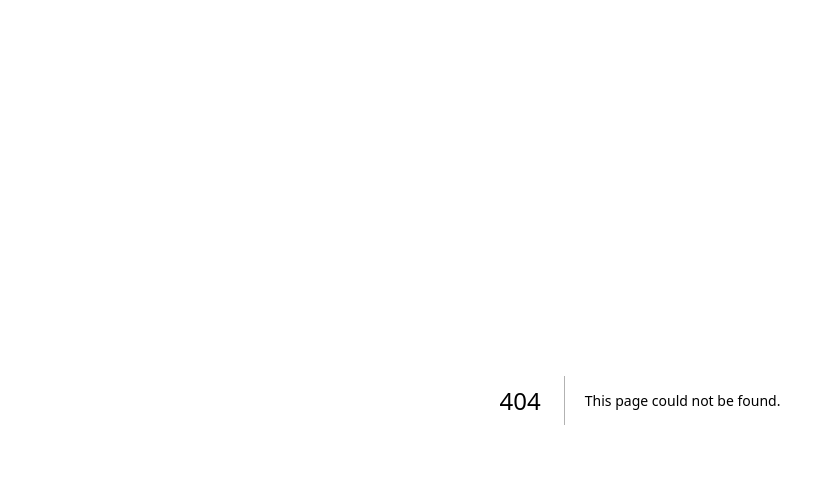
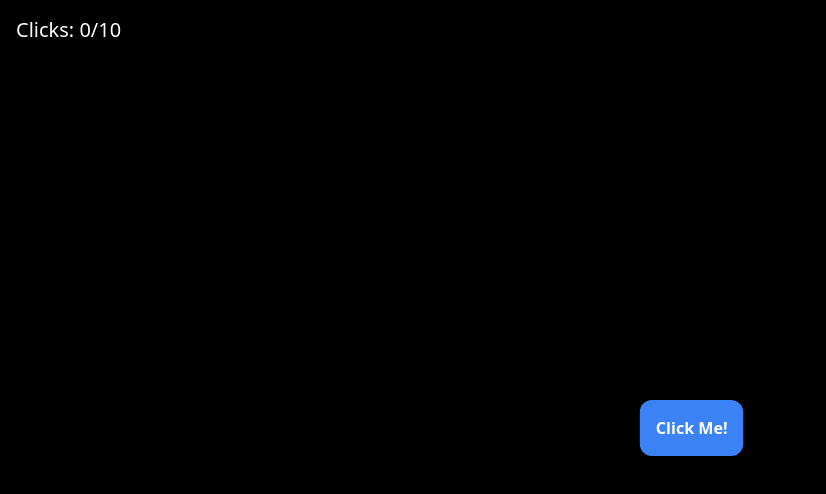
Before and after one commit to frederickemerson/hnr2025-backup, a Next.js app: page /level/1 in a window 1280 px wide. Before the commit this address had no page. Shown: the top 494 px of the page, without its empty margins (0-826 px from the left). Built offline with nearby package versions, Linux system fonts and the light colour scheme.

Commit message:
boop beep

```diff
--- a/src/app/components/LevelOne.tsx
+++ b/src/app/components/LevelOne.tsx
@@ -1,21 +1,14 @@
-"use client";
+// components/EnhancedLevelOne.tsx
+'use client';
 
-import React, { useState, MouseEvent } from "react";
+import React, { useState } from 'react';
+import { motion } from 'framer-motion';
 
-type Position = {
-  top: string | number;
-  left: string | number;
-};
+const EnhancedLevelOne = () => {
+  const [position, setPosition] = useState({ top: '50%', left: '50%' });
+  const [clickCount, setClickCount] = useState(0);
+  const MAX_CLICKS = 10;
 
-const LevelOne: React.FC = () => {
-  const [position, setPosition] = useState<Position>({
-    top: "50%",
-    left: "50%",
-  });
-
-  const [isClicked, setIsClicked] = useState(false); // State for button color
-
-  // Function to call the PUT API to update the score
   const updateScore = async () => {
     try {
       const response = await fetch("/api/score", {
@@ -28,40 +21,34 @@ const LevelOne: React.FC = () => {
 
       if (!response.ok) {
         console.error("Failed to update score");
-        return;
       }
     } catch (error) {
       console.error("Error updating score:", error);
     }
   };
 
-  const handleClick = async (e: MouseEvent<HTMLDivElement>) => {
+  const handleClick = async (e) => {
     moveButton(e);
-    setIsClicked(true); // Change button color
-
-    setTimeout(() => {
-      setIsClicked(false);
-    }, 300);
+    setClickCount(prev => prev + 1);
     await updateScore();
   };
 
-  const moveButton = (e: MouseEvent<HTMLDivElement>) => {
-    if (typeof window === "undefined") return;
-
+  const moveButton = (e) => {
     const button = e.currentTarget;
     const boundingBox = button.getBoundingClientRect();
 
-    const offsetX = Math.random() * 200 - 100; // Random offset for X
-    const offsetY = Math.random() * 200 - 100; // Random offset for Y
+    // Make the movement more erratic based on click count
+    const range = 100 + (clickCount * 20);
+    const offsetX = (Math.random() - 0.5) * range * 2;
+    const offsetY = (Math.random() - 0.5) * range * 2;
 
-    // Calculate new position ensuring it stays within the viewport
     const newLeft = Math.min(
       window.innerWidth - boundingBox.width,
-      Math.max(0, boundingBox.left + offsetX),
+      Math.max(0, boundingBox.left + offsetX)
     );
     const newTop = Math.min(
       window.innerHeight - boundingBox.height,
-      Math.max(0, boundingBox.top + offsetY),
+      Math.max(0, boundingBox.top + offsetY)
     );
 
     setPosition({
@@ -72,22 +59,30 @@ const LevelOne: React.FC = () => {
 
   return (
     <div className="relative h-screen w-screen overflow-hidden bg-black">
+      {/* Score Display */}
+      <div className="absolute top-4 left-4 text-white text-xl">
+        Clicks: {clickCount}/{MAX_CLICKS}
+      </div>
+
       {/* Bouncing Button */}
-      <div
-        className={`absolute animate-bounce cursor-pointer select-none rounded-xl p-2 font-bold text-black shadow-md transition-all focus:outline-none focus:ring-2 ${
-          isClicked ? "bg-green-500" : "bg-blue-500 hover:bg-blue-600"
-        }`}
+      <motion.div
+        className="absolute cursor-pointer select-none rounded-xl bg-blue-500 p-4 font-bold text-white shadow-lg"
         style={{
           top: position.top,
           left: position.left,
         }}
+        animate={{
+          scale: [1, 1.1, 1],
+          transition: { duration: 0.5, repeat: Infinity }
+        }}
         onMouseEnter={(e) => moveButton(e)}
-        onClick={(e) => handleClick(e)}
+        onClick={handleClick}
+        whileTap={{ scale: 0.9 }}
       >
-        Submit
-      </div>
+        Click Me!
+      </motion.div>
     </div>
   );
 };
 
-export default LevelOne;
+export default EnhancedLevelOne;
--- /dev/null
+++ b/src/app/components/LevelTransistion.tsx
@@ -0,0 +1,23 @@
+// components/LevelTransition.tsx
+import { motion } from 'framer-motion';
+
+interface LevelTransitionProps {
+  level: number;
+}
+
+const LevelTransition: React.FC<LevelTransitionProps> = ({ level }) => {
+  return (
+    <div className="fixed inset-0 z-50 flex items-center justify-center bg-black">
+      <motion.div
+        initial={{ opacity: 0, y: 20 }}
+        animate={{ opacity: 1, y: 0 }}
+        transition={{ duration: 1 }}
+        className="text-center"
+      >
+        <h1 className="text-6xl font-bold text-white">Day {level}</h1>
+      </motion.div>
+    </div>
+  );
+};
+
+export default LevelTransition;
--- /dev/null
+++ b/src/app/components/PageTransition.tsx
@@ -0,0 +1,28 @@
+'use client';
+
+import { motion } from 'framer-motion';
+import type { ReactNode } from 'react';
+
+interface PageTransitionProps {
+  children: ReactNode;
+}
+
+const PageTransition = ({ children }: PageTransitionProps) => {
+  return (
+    <motion.div
+      initial={{ opacity: 0, y: 20 }}
+      animate={{ opacity: 1, y: 0 }}
+      exit={{ opacity: 0, y: -20 }}
+      transition={{
+        type: "spring",
+        stiffness: 260,
+        damping: 20,
+      }}
+      className="min-h-screen w-full"
+    >
+      {children}
+    </motion.div>
+  );
+};
+
+export default PageTransition;
--- a/src/app/layout.tsx
+++ b/src/app/layout.tsx
@@ -1,5 +1,4 @@
 import "~/styles/globals.css";
-
 import { GeistSans } from "geist/font/sans";
 import { type Metadata } from "next";
 
--- /dev/null
+++ b/src/app/level/[id]/page.tsx
@@ -0,0 +1,38 @@
+'use client'
+
+import { useParams } from 'next/navigation';
+import LevelOne from '~/app/components/LevelOne';
+import LevelTwo from '~/app/components/LevelTwo';
+import LevelThree from '~/app/components/LevelThree';
+import LevelFour from '~/app/components/LevelFour';
+import PageTransition from '~/app/components/PageTransition';
+
+const LevelPage = () => {
+  const params = useParams();
+  const levelId = params.id;
+
+  const getLevelComponent = () => {
+    switch (levelId) {
+      case '1':
+        return <LevelOne />;
+      case '2':
+        return <LevelTwo />;
+      case '3':
+        return <LevelThree />;
+      case '4':
+        return <LevelFour />;
+      default:
+        return <div>Level not found</div>;
+    }
+  };
+
+  return (
+    <PageTransition>
+      <div className="min-h-screen bg-gradient-to-b bg-black">
+        {getLevelComponent()}
+      </div>
+    </PageTransition>
+  );
+};
+
+export default LevelPage;
--- a/src/app/start/page.tsx
+++ b/src/app/start/page.tsx
@@ -1,51 +1,52 @@
-"use client";
+'use client'
 
-import LevelOne from "../components/LevelOne";
-import LevelTwo from "../components/LevelTwo";
-import LevelThree from "../components/LevelThree";
-import LevelFour from "../components/LevelFour";
-import Counter from "../components/Counter";
-import React, { useState } from "react";
+import React from 'react';
+import { motion } from 'framer-motion';
+import { useRouter } from 'next/navigation';
+import Counter from '../components/Counter';
+
+// Page wrapper component for transitions
+const PageTransition = ({ children }) => {
+  return (
+    <motion.div
+      initial={{ opacity: 0, y: 20 }}
+      animate={{ opacity: 1, y: 0 }}
+      exit={{ opacity: 0, y: -20 }}
+      transition={{ duration: 0.3 }}
+      className="w-full"
+    >
+      {children}
+    </motion.div>
+  );
+};
 
 export default function HomePage() {
-  const [showLevelOne, setShowLevelOne] = useState<boolean>(false);
-  const [showLevelTwo, setShowLevelTwo] = useState<boolean>(false);
-  const [showLevelThree, setShowLevelThree] = useState<boolean>(false);
-  const [showLevelFour, setShowLevelFour] = useState<boolean>(false);
+  const router = useRouter();
+
+  const navigateToLevel = (level) => {
+    router.push(`/level/${level}`);
+  };
 
   return (
+    <PageTransition>
       <main className="flex min-h-screen flex-col items-center justify-center bg-gradient-to-b from-[#2e026d] to-[#15162c] text-white">
         <div className="container flex flex-col items-center justify-center gap-12 px-4 py-16">
           <Counter />
-        <button
-          onClick={() => setShowLevelOne((prev) => !prev)}
+          <div className="grid grid-cols-2 gap-8">
+            {[1, 2, 3, 4].map((level) => (
+              <motion.button
+                key={level}
+                onClick={() => navigateToLevel(level)}
                 className="rounded-xl bg-blue-500 px-6 py-3 font-bold text-white shadow-md transition-all hover:bg-blue-600 focus:outline-none focus:ring-2 focus:ring-blue-300"
+                whileHover={{ scale: 1.05 }}
+                whileTap={{ scale: 0.95 }}
               >
-          {showLevelOne ? "Hide Level One" : "Show Level One"}
-        </button>
-        <button
-          onClick={() => setShowLevelTwo((prev) => !prev)}
-          className="rounded-xl bg-blue-500 px-6 py-3 font-bold text-white shadow-md transition-all hover:bg-blue-600 focus:outline-none focus:ring-2 focus:ring-blue-300"
-        >
-          {showLevelTwo ? "Hide Level Two" : "Show Level Two"}
-        </button>
-        <button
-          onClick={() => setShowLevelThree((prev) => !prev)}
-          className="rounded-xl bg-blue-500 px-6 py-3 font-bold text-white shadow-md transition-all hover:bg-blue-600 focus:outline-none focus:ring-2 focus:ring-blue-300"
-        >
-          {showLevelThree ? "Hide Level Three" : "Show Level Three"}
-        </button>
-        <button
-          onClick={() => setShowLevelFour((prev) => !prev)}
-          className="rounded-xl bg-blue-500 px-6 py-3 font-bold text-white shadow-md transition-all hover:bg-blue-600 focus:outline-none focus:ring-2 focus:ring-blue-300"
-        >
-          {showLevelFour ? "Hide Level Four" : "Show Level Four"}
-        </button>
-        {showLevelOne && <LevelOne />}
-        {showLevelTwo && <LevelTwo />}
-        {showLevelThree && <LevelThree />}
-        {showLevelFour && <LevelFour />}
+                Level {level}
+              </motion.button>
+            ))}
+          </div>
         </div>
       </main>
+    </PageTransition>
   );
 }
```
Lines whose indentation alone changed are shown as unchanged.
